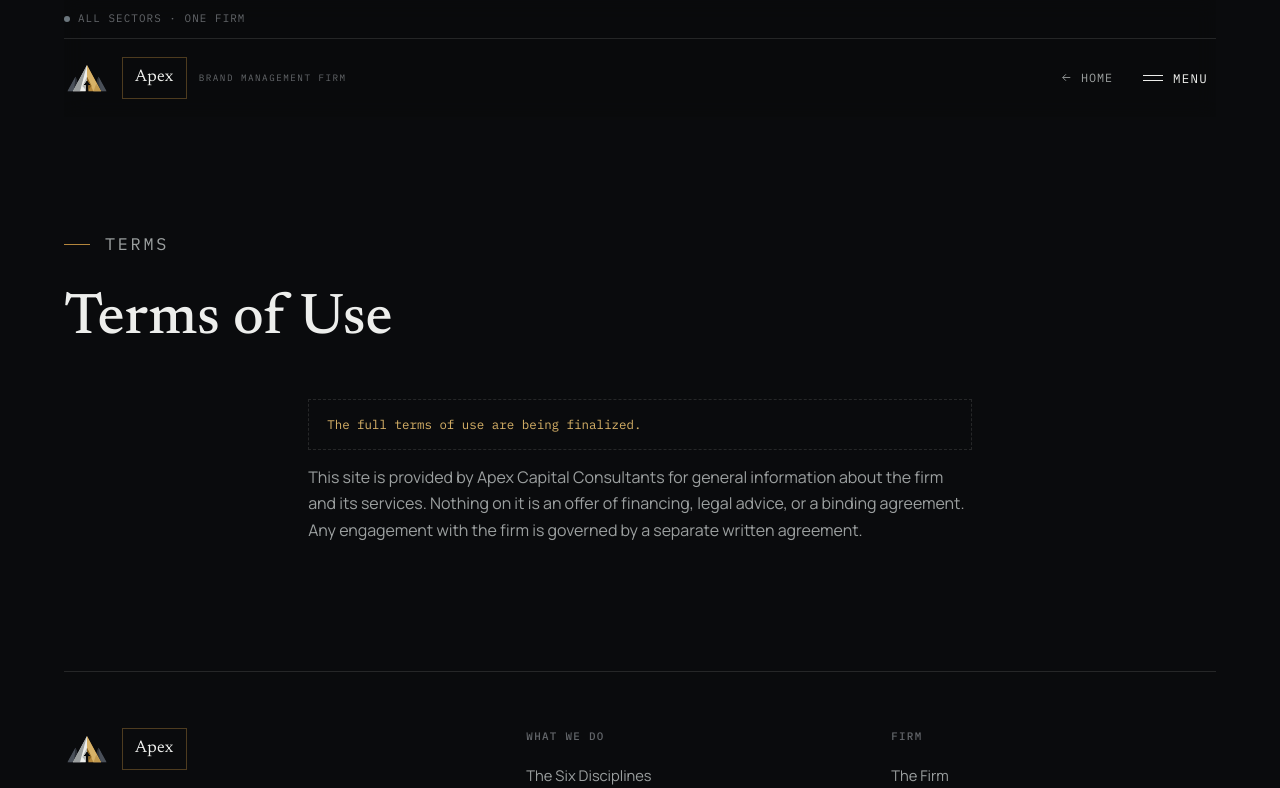
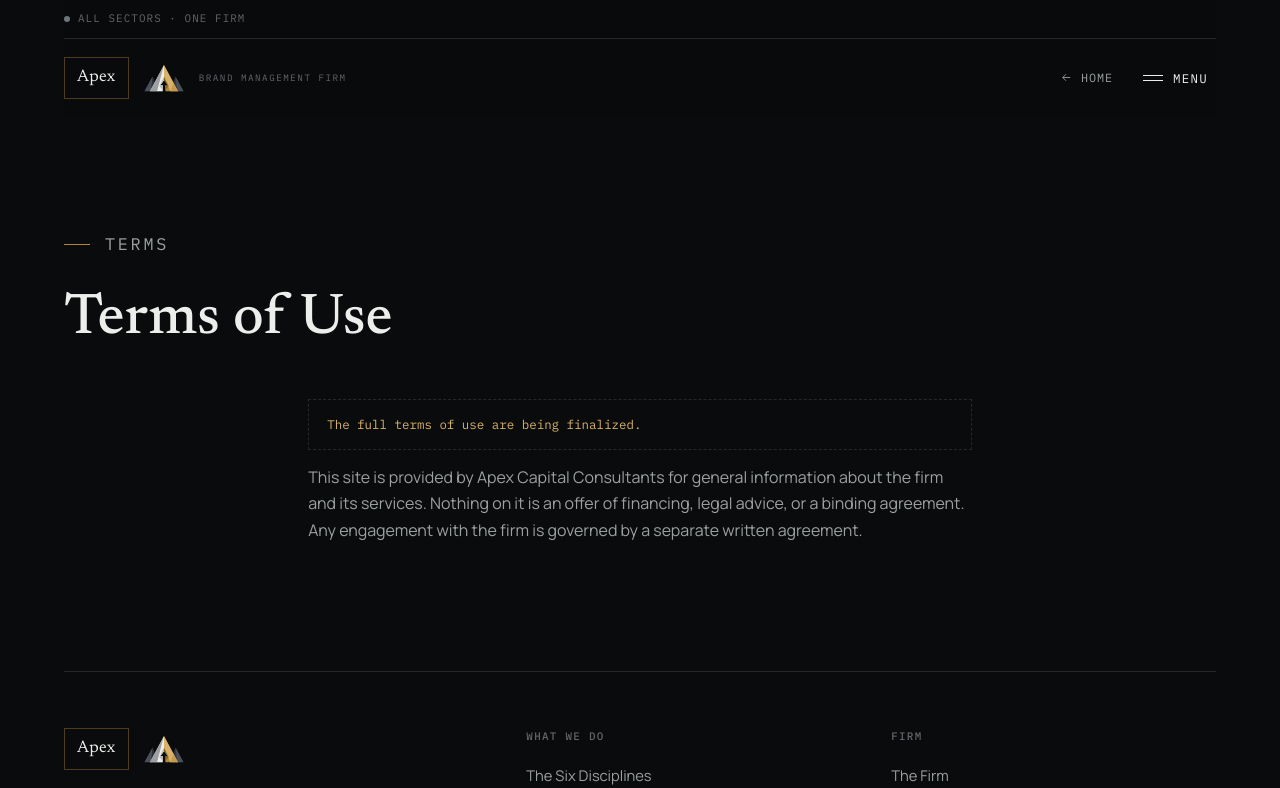
Before and after one commit to jah-thearchitect/apex-web, a Next.js app: page /terms in a window 1280 px wide. Shown: the top 788 px of the page. Built offline with nearby package versions, Linux system fonts and the light colour scheme.

Commit message:
Every Apex box links home; mountain mark moves to the right of the box
The footer and open-menu versions were plain spans, so clicking them did
nothing. Both are now home links (the menu one also closes the menu).

Co-Authored-By: Claude Opus 5.5 <noreply@anthropic.com>

```diff
--- a/app/admin/(dash)/layout.tsx
+++ b/app/admin/(dash)/layout.tsx
@@ -10,8 +10,8 @@ export default async function AdminDash({ children }: { children: React.ReactNod
       <header className="admin-bar">
         <div className="wrap admin-bar-row">
           <Link className="brand" href="/admin">
+            <span className="brand-box">Apex</span>
             <LogoMark width={40} />
-            <span className="brand-box">Apex</span>
             <span className="brand-sub">ADMIN</span>
           </Link>
           <nav className="admin-nav">
--- a/app/admin/login/page.tsx
+++ b/app/admin/login/page.tsx
@@ -10,8 +10,8 @@ export default async function AdminLogin() {
   return (
     <main className="admin-login">
       <a className="brand" href="/">
+        <span className="brand-box">Apex</span>
         <LogoMark width={46} />
-        <span className="brand-box">Apex</span>
       </a>
       <div className="inquiry-panel">
         <p className="eyebrow">ADMIN</p>
--- a/components/SiteFooter.tsx
+++ b/components/SiteFooter.tsx
@@ -7,10 +7,10 @@ export function SiteFooter() {
     <footer>
       <div className="wrap foot-grid">
         <div>
-          <span className="brand">
+          <Link className="brand" href="/" aria-label="Apex Capital Consultants, home">
+            <span className="brand-box">Apex</span>
             <LogoMark width={46} />
-            <span className="brand-box">Apex</span>
-          </span>
+          </Link>
           <p className="foot-tagline">{TAGLINE}</p>
         </div>
         <div className="foot-col">
--- a/components/SiteHeader.tsx
+++ b/components/SiteHeader.tsx
@@ -36,8 +36,8 @@ export function SiteHeader({ showHome = true }: { showHome?: boolean }) {
         </div>
         <div className="wrap nav-row">
           <Link className="brand" href="/" aria-label="Apex Capital Consultants, home">
+            <span className="brand-box">Apex</span>
             <LogoMark width={46} />
-            <span className="brand-box">Apex</span>
             <span className="brand-sub">BRAND&nbsp;MANAGEMENT&nbsp;FIRM</span>
           </Link>
           <div className="nav-right">
@@ -63,10 +63,10 @@ export function SiteHeader({ showHome = true }: { showHome?: boolean }) {
 
       <div className={`overlay${open ? " open" : ""}`} id="overlayMenu" aria-hidden={!open}>
         <div className="overlay-top">
-          <span className="brand">
+          <Link className="brand" href="/" aria-label="Apex Capital Consultants, home" onClick={() => setOpen(false)} tabIndex={open ? 0 : -1}>
+            <span className="brand-box">Apex</span>
             <LogoMark width={46} />
-            <span className="brand-box">Apex</span>
-          </span>
+          </Link>
           <button className="menu-btn" aria-label="Close menu" onClick={() => setOpen(false)} tabIndex={open ? 0 : -1}>
             <span className="bars"><span /><span /></span> Close
           </button>
--- a/lib/newsletter.ts
+++ b/lib/newsletter.ts
@@ -55,8 +55,8 @@ export function renderPostEmail(post: Mailable, token: string, firstName = "") {
 <table role="presentation" width="100%" cellpadding="0" cellspacing="0" style="background:#F1F1EE;"><tr><td align="center" style="padding:32px 16px;">
 <table role="presentation" width="100%" cellpadding="0" cellspacing="0" style="max-width:600px;background:#ffffff;font-family:-apple-system,'Segoe UI',Helvetica,Arial,sans-serif;">
 <tr><td style="background:#0A0B0D;padding:22px 32px;">
-  <img src="${SITE_URL}/brand/apex-mark-dark.png" width="44" height="29" alt="" style="display:inline-block;vertical-align:middle;margin-right:10px;border:0;">
   <span style="display:inline-block;vertical-align:middle;border:1px solid #8a6a36;padding:5px 12px;font-family:Georgia,serif;font-size:17px;color:#EDEEEC;">Apex</span>
+  <img src="${SITE_URL}/brand/apex-mark-dark.png" width="44" height="29" alt="" style="display:inline-block;vertical-align:middle;margin-left:10px;border:0;">
   <span style="font-family:'Courier New',monospace;font-size:11px;letter-spacing:2px;color:#9CA0A0;margin-left:12px;">THE MASTERMIND MINUTES</span>
 </td></tr>
 <tr><td style="padding:36px 32px 8px;">
```
